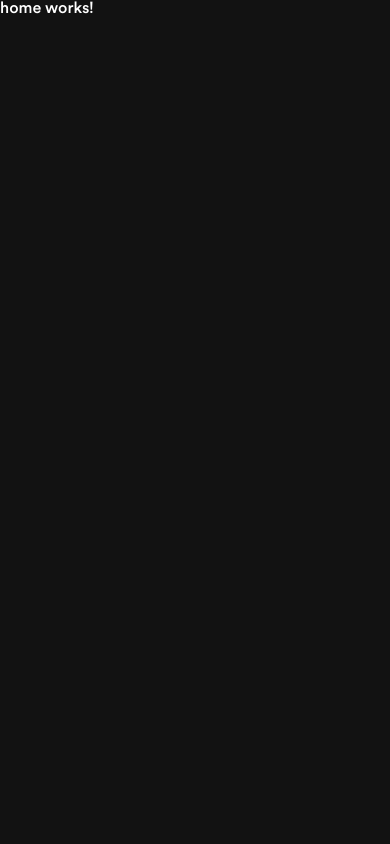
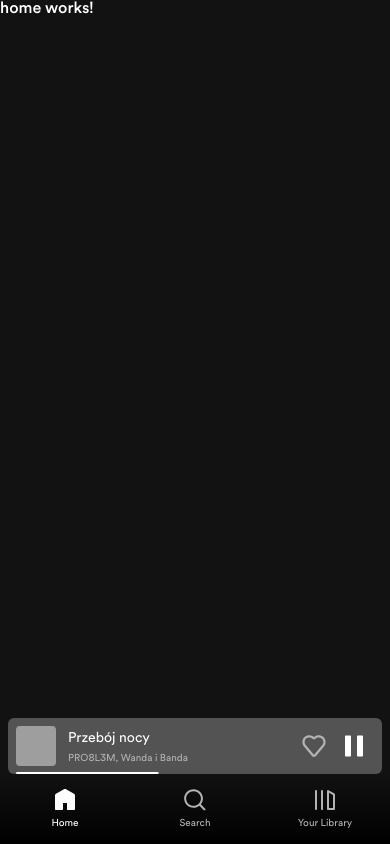
Before and after one commit to RadzioN/spotify-clone, an Angular app: page /main/home in a window 390 px wide. Built offline with nearby package versions, Linux system fonts and the light colour scheme; grey boxes are pictures that could not be loaded.

Commit message:
App layout

```diff
--- a/src/app/app.component.html
+++ b/src/app/app.component.html
@@ -1,6 +1,13 @@
-<!--<app-navigation-rail></app-navigation-rail>
-<app-navigation-bar></app-navigation-bar>
-<app-music-player></app-music-player>
-<app-music-player-mobile></app-music-player-mobile>-->
+<div class="app">
+    <div class="page">
+        <app-navigation-rail></app-navigation-rail>
+        <div class="content">
+            <router-outlet></router-outlet>
+        </div>
+    </div>
 
-<router-outlet></router-outlet>
+    <app-music-player-mobile></app-music-player-mobile>
+    <app-navigation-bar></app-navigation-bar>
+
+    <app-music-player></app-music-player>
+</div>
--- a/src/app/app.component.scss
+++ b/src/app/app.component.scss
@@ -0,0 +1,56 @@
+.app {
+    position: relative;
+    height: 100%;
+    display: flex;
+    flex-direction: column;
+
+    .page {
+        display: flex;
+        height: 100%;
+
+        .content {
+            width: 100%;
+            overflow-y: auto;
+        }
+    }
+
+    app-music-player-mobile {
+        display: none;
+    }
+
+    app-navigation-bar {
+        display: none;
+    }
+
+}
+
+@media only screen and (max-width: 800px) {
+    .app {
+        .page {
+            display: flex;
+            height: 100%;
+
+            app-navigation-rail {
+                display: none;
+            }
+        }
+
+        app-music-player-mobile {
+            display: block;
+            position: absolute;
+            width: 100%;
+            bottom: 70px;
+        }
+
+        app-navigation-bar {
+            display: block;
+            position: absolute;
+            width: 100%;
+            bottom: 0px;
+        }
+
+        app-music-player {
+            display: none;
+        }
+    }
+}
--- a/src/app/shared/components/navigation-bar/navigation-bar.component.scss
+++ b/src/app/shared/components/navigation-bar/navigation-bar.component.scss
@@ -4,9 +4,6 @@
     display: flex;
     justify-content: space-around;
     background-image: linear-gradient(transparent, var(--black));
-
-    position: absolute;
-    bottom: 0;
 
     .bar-item {
         height: 70px;
```
